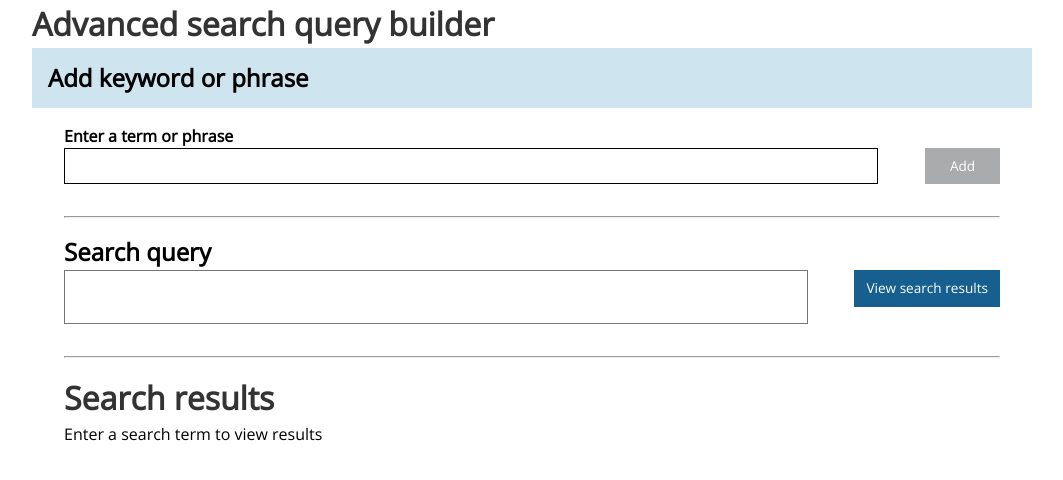
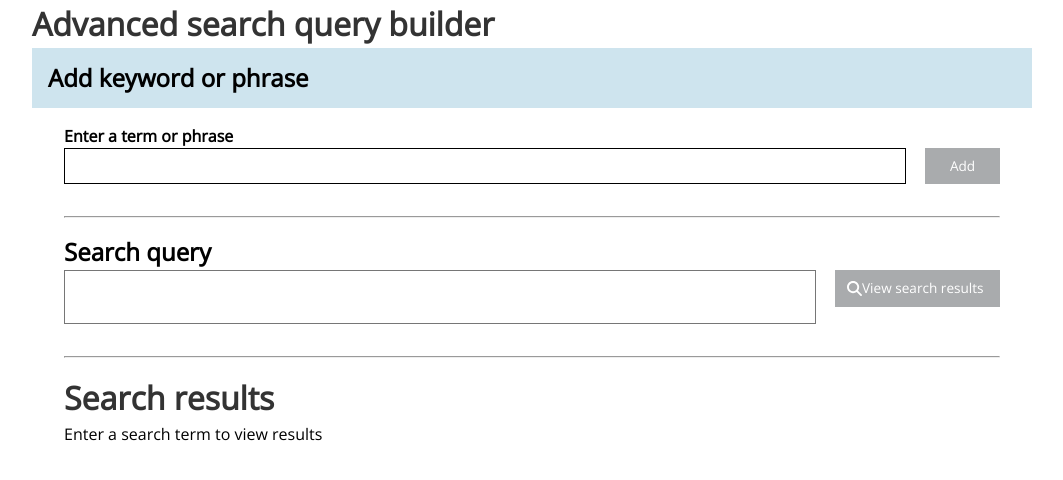
Before and after one commit to francisco-ebi/EPMC-Query-Builder, a React (Vite) app: page / in a window 1280 px wide. Shown: the top 480 px of the page, without its empty margins (108-1171 px from the left). Built offline with nearby package versions, Linux system fonts and the light colour scheme.

Commit message:
feat: add icon to view search results button, add disabled state

```diff
--- a/src/components/SearchQuery/SearchQuery.css
+++ b/src/components/SearchQuery/SearchQuery.css
@@ -17,7 +17,7 @@
 }
 .controls {
   display: flex;
-  gap: 5%;
+  gap: 2%;
 }
 .controls input, .controls textarea {
   flex-grow: 1;
@@ -38,6 +38,11 @@
   font-weight: bold;
   border-radius: 0;
 }
+.controls .search {
+  min-width: 165px;
+  display: flex;
+  align-items: center;
+}
 .inner-container {
   display: flex;
   flex-grow: 1;
--- a/src/components/SearchQuery/index.js
+++ b/src/components/SearchQuery/index.js
@@ -63,9 +63,13 @@ const SearchQuery = ({ onSearchResults }) => {
         <div className="controls">
           <textarea readOnly value={query.join(' ')} />
           <button
-            className="button"
+            className="button search"
             onClick={() => onSearchResults(query.join(' '))}
+            disabled={query.length === 0}
           >
+            <svg xmlns="http://www.w3.org/2000/svg" viewBox="0 0 512 512">
+              <path d="M416 208c0 45.9-14.9 88.3-40 122.7L502.6 457.4c12.5 12.5 12.5 32.8 0 45.3s-32.8 12.5-45.3 0L330.7 376c-34.4 25.2-76.8 40-122.7 40C93.1 416 0 322.9 0 208S93.1 0 208 0S416 93.1 416 208zM208 352c79.5 0 144-64.5 144-144s-64.5-144-144-144S64 128.5 64 208s64.5 144 144 144z"/>
+            </svg>
             View search results
             </button>
         </div>
--- a/src/styles/global.css
+++ b/src/styles/global.css
@@ -27,6 +27,11 @@ html {
   background-color: #a9abad;
   cursor: not-allowed;
 }
+.button svg {
+  display: inline-block;
+  max-width: 15px;
+  fill: #FFF;
+}
 .container {
   padding: 0 2em;
   position: relative;
```
